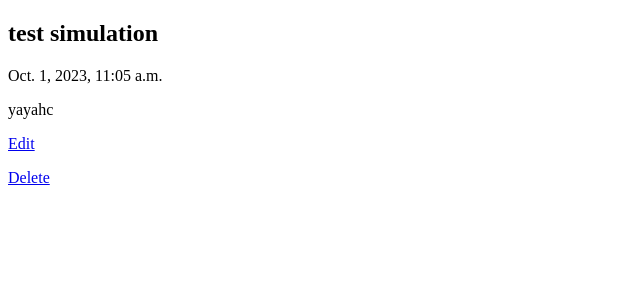
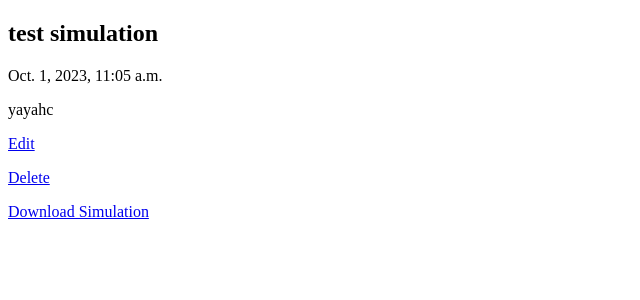
Before and after one commit to yayahc/bushfire, a Django app: page /simulation/20/ in a window 1280 px wide. Shown: the part 34-334 px from the top of the page, without its empty margins (0-640 px from the left). Run offline with Django 3.2, Linux system fonts and the light colour scheme; data comes from the database, SQL or seed files in the repository; both versions use the stored data as it was after the commit; some libraries are stand-ins or nearby versions.

Commit message:
can now download and upload txt file that ll be added to db

```diff
--- a/simulation/forms.py
+++ b/simulation/forms.py
@@ -17,3 +17,9 @@ class SimulationForm(forms.ModelForm):
 
     class Meta:
         fields = "__all__"
+
+
+
+class UploadSimulationForm(forms.Form):
+    name = forms.CharField(max_length=200)
+    txt_file = forms.FileField(label='Upload TXT File')
--- a/simulation/models.py
+++ b/simulation/models.py
@@ -3,6 +3,12 @@ from django.conf import settings
 
 
 class Simulation(models.Model):
+
+    #entrees
+
+    #sorties
+
+
     name = models.CharField(max_length=100)
     created_on = models.DateTimeField(auto_now_add=True)
     updated_on = models.DateTimeField(auto_now=True)
--- a/simulation/templates/simulation/simulation_detail.html
+++ b/simulation/templates/simulation/simulation_detail.html
@@ -11,4 +11,7 @@
 <a href="{% url 'update_simulation' simulation.id %}">Edit </a>
 <p><a href="{% url 'delete_simulation' simulation.id %}">Delete</a></p>
 
+
+<a href="{% url 'download_simulation' pk=simulation.pk %}">Download Simulation</a>
+
 {% endblock %}
--- a/simulation/templates/simulation/simulations.html
+++ b/simulation/templates/simulation/simulations.html
@@ -18,6 +18,10 @@
         </div>
     </div>
     {% endfor %}
+
+    <a href="{% url 'upload_simulation' %}">Upload Simulations</a>
+    <a href="{% url 'download_all_simulations' %}">Download All Simulations</a>
+
 
     <!-- <nav aria-label="Page navigation example">
         <ul class="pagination justify-content-center">
--- /dev/null
+++ b/simulation/templates/simulation/upload_simulation.html
@@ -0,0 +1,5 @@
+<form method="post" enctype="multipart/form-data">
+    {% csrf_token %}
+    {{ form.as_p }}
+    <button type="submit">Upload</button>
+</form>
--- a/simulation/urls.py
+++ b/simulation/urls.py
@@ -2,7 +2,7 @@ from django.urls import path
 from django.contrib.auth.views import LoginView, LogoutView
 
 from .views import (simulations, register, logout_user, update_simulation, complete_simulation,
-    delete_simulation, detail_simulation, new_simulation)
+    delete_simulation, detail_simulation, new_simulation, download_simulation, download_all_simulations, upload_simulation)
 
 
 urlpatterns = [
@@ -17,4 +17,8 @@ urlpatterns = [
     path("simulation/<int:pk>/", detail_simulation, name="detail_simulation"),
     path("complete/simulation/<int:pk>/", complete_simulation, name="complete_simulation"),
     path("delete/simulation/<int:pk>/", delete_simulation, name="delete_simulation"),
+
+    path('simulation/<int:pk>/download/', download_simulation, name='download_simulation'),
+    path('simulations/download-all/', download_all_simulations, name='download_all_simulations'),
+    path('upload-simulation/', upload_simulation, name='upload_simulation'),
 ]
--- a/simulation/views.py
+++ b/simulation/views.py
@@ -1,11 +1,15 @@
 from django.http import HttpResponseRedirect
 from django.shortcuts import get_object_or_404, render, redirect
-from django.contrib.auth import login, logout
+from django.contrib.auth import logout
 from django.contrib.auth.decorators import login_required
 from django.core.paginator import Paginator
 
-from .forms import UserRegistrationForm, SimulationForm
+from .forms import UserRegistrationForm
 from .models import Simulation
+from django.http import HttpResponse
+from .forms import UploadSimulationForm
+
+import re
 
 @login_required
 def simulations(request):
@@ -73,16 +77,9 @@ def update_simulation(request, pk):
 
 
 def complete_simulation(request, pk):
-    """
-    Updating todo as completed item
-
-    Args:
-        pk (Integer): Todo ID - primary key
-    """
     todo = get_object_or_404(Simulation, id=pk, user=request.user)
     todo.is_completed = True
     todo.save()
-    # return redirect("home")
     return HttpResponseRedirect(request.META.get('HTTP_REFERER'))
 
 
@@ -90,3 +87,68 @@ def delete_simulation(request, pk):
     simulation = get_object_or_404(Simulation, id=pk, user=request.user)
     simulation.delete()
     return redirect("simulations")
+
+
+def download_simulation(request, pk):
+    simulation = get_object_or_404(Simulation, pk=pk)
+
+    content = f"Simulation Name: {simulation.name}\n"
+    content += f"Created On: {simulation.created_on}\n"
+    content += f"Updated On: {simulation.updated_on}\n"
+    content += f"User: {simulation.user}\n"
+
+    response = HttpResponse(content, content_type='text/plain')
+    response['Content-Disposition'] = f'attachment; filename="{simulation.name}.txt"'
+    return response
+
+def download_all_simulations(request):
+    simulations = Simulation.objects.all()
+
+    content = ""
+    for simulation in simulations:
+        content += f"Simulation Name: {simulation.name}\n"
+        content += f"Created On: {simulation.created_on}\n"
+        content += f"Updated On: {simulation.updated_on}\n"
+        content += f"User: {simulation.user}\n\n\n"
+        content += "--------------------------------------\n\n\n"
+
+    response = HttpResponse(content, content_type='text/plain')
+    response['Content-Disposition'] = 'attachment; filename="all_simulations.txt"'
+    return response
+
+
+@login_required
+def upload_simulation(request):
+    if request.method == 'POST':
+        form = UploadSimulationForm(request.POST, request.FILES)
+
+        if form.is_valid():
+            name = form.cleaned_data['name']
+            txt_file = form.cleaned_data['txt_file']
+            content = txt_file.read().decode('utf-8')
+
+            # Use regular expressions to extract information from the content
+            created_on_match = re.search(r'Created On: (\d{4}-\d{2}-\d{2} \d{2}:\d{2}:\d{2})', content)
+            updated_on_match = re.search(r'Updated On: (\d{4}-\d{2}-\d{2} \d{2}:\d{2}:\d{2})', content)
+            user_match = re.search(r'User: (\w+)', content)
+
+            if created_on_match and updated_on_match and user_match:
+                created_on = created_on_match.group(1)
+                updated_on = updated_on_match.group(1)
+                user = user_match.group(1)
+
+                # Create a new Simulation instance with the extracted data
+                simulation = Simulation.objects.create(
+                    name=name,
+                    created_on=created_on,
+                    updated_on=updated_on,
+                    user=request.user,  # Set the user who uploaded the file
+                )
+
+                # Optionally, you can redirect to a success page or display a message
+                return redirect('simulations')
+
+    else:
+        form = UploadSimulationForm()
+
+    return render(request, 'simulation/upload_simulation.html', {'form': form})
```
Also changed, not shown: db.sqlite3.
